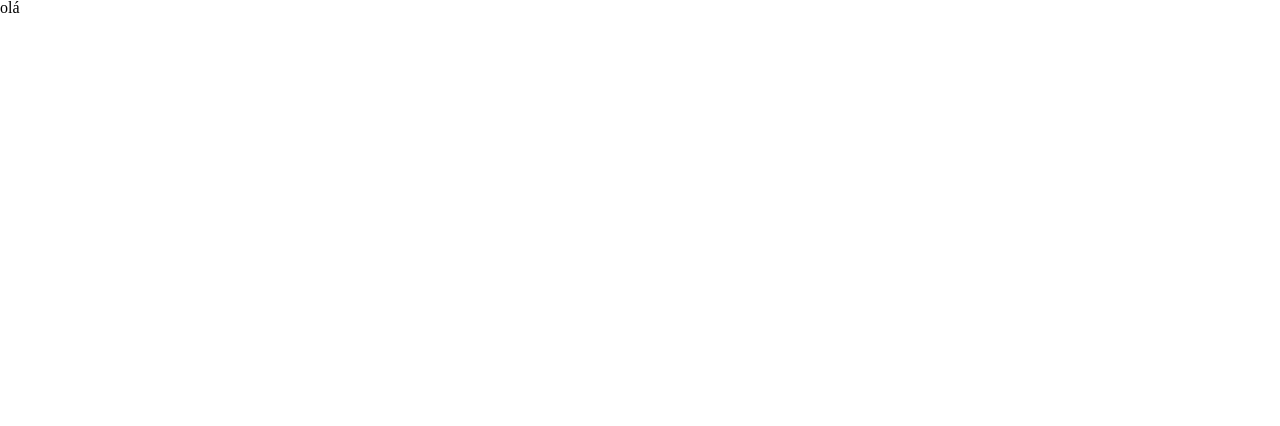
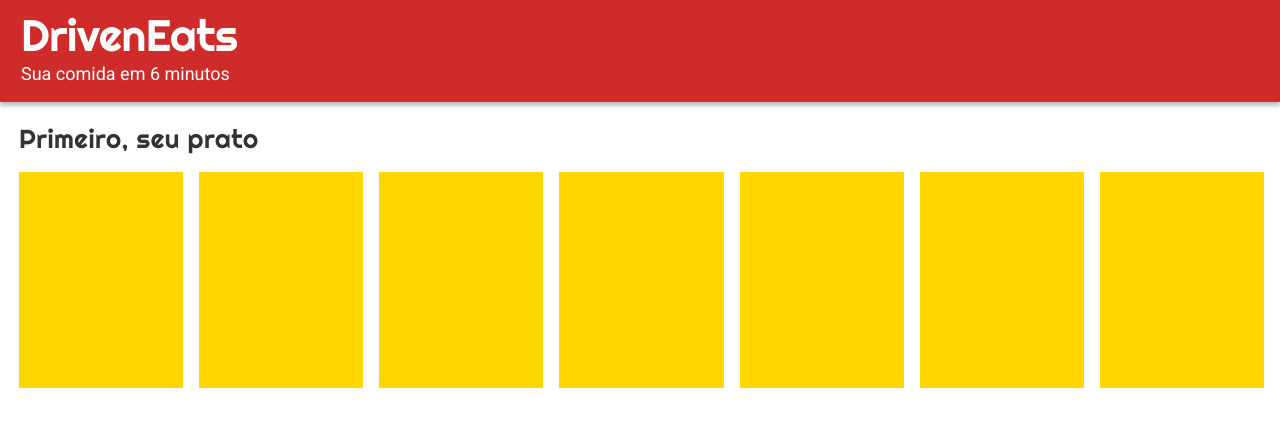
Before and after one commit to danilo-olacerda/projeto3-driveneats, a plain HTML site: page index.html in a window 1280 px wide. Drawn offline with nearby package versions, Linux system fonts and the light colour scheme.

Commit message:
Interface

```diff
--- a/estilos/estilos.css
+++ b/estilos/estilos.css
@@ -0,0 +1,63 @@
+* {
+    box-sizing: border-box;
+}
+
+.container-topo {
+    background-color: #CF2B2B;
+    width: 100%;
+    box-shadow: 0px 4px 4px rgba(0, 0, 0, 0.25);
+    padding-top: 8px;
+    padding-left: 21px;
+    position: fixed;
+    top: 0;
+}
+.container-topo h1 {
+    font-family: 'Righteous';
+    font-style: normal;
+    font-weight: 400;
+    font-size: 44px;
+    line-height: 55px;
+    letter-spacing: -0.012em;
+    color: #FFFFFF;
+}
+.container-topo h2 {
+    font-family: 'Roboto';
+    font-style: normal;
+    font-weight: 400;
+    font-size: 18px;
+    line-height: 21px;
+    color: #FFFFFF;
+    margin-bottom: 18px;
+
+}
+.container-menu {
+    margin-top: 123px;
+    padding-left: 19px;
+}
+.opcao h3 {
+    font-family: 'Righteous';
+    font-style: normal;
+    font-weight: 400;
+    font-size: 26px;
+    line-height: 32px;
+    letter-spacing: 0.018em;
+    color: #333333;
+    margin-bottom: 17px;
+}
+.pratos {
+    display: flex;
+    overflow-x: hidden;
+}
+.prato {
+    background-color: gold;
+    width: 172px;
+    height: 216px;
+    /*padding-top: 18px;
+    padding-left: 14px;
+    padding-right: 14px;
+    padding-bottom: 13px;
+    margin-right: 16px;
+    border-radius: 9px;
+    box-shadow: 0px 0px 10px -4px rgba(0, 0, 0, 0.25);*/
+    margin-right: 16px;
+}
--- a/index.html
+++ b/index.html
@@ -15,9 +15,43 @@
 
 
     <main>
+        <div class="container-topo">
+            <h1>DrivenEats</h1>
+            <h2>Sua comida em 6 minutos</h2>
+        </div>
 
-        <h1>olá</h1>
 
+
+
+        <div class="container-menu">
+            <div class="opcao">
+                <h3>Primeiro, seu prato</h3>
+                <div class="pratos">
+                    <div class="prato">
+
+                    </div>
+                    <div class="prato">
+                    </div>
+                    <div class="prato">
+                    </div>
+                    <div class="prato">
+                    </div>
+                    <div class="prato">
+                    </div>
+                    <div class="prato">
+                    </div>
+                    <div class="prato">
+                    </div>
+                </div>
+            </div>
+        </div>
+
+
+
+
+
+
+        <div class="container-baixo"></div>
 
     </main>
 
```
